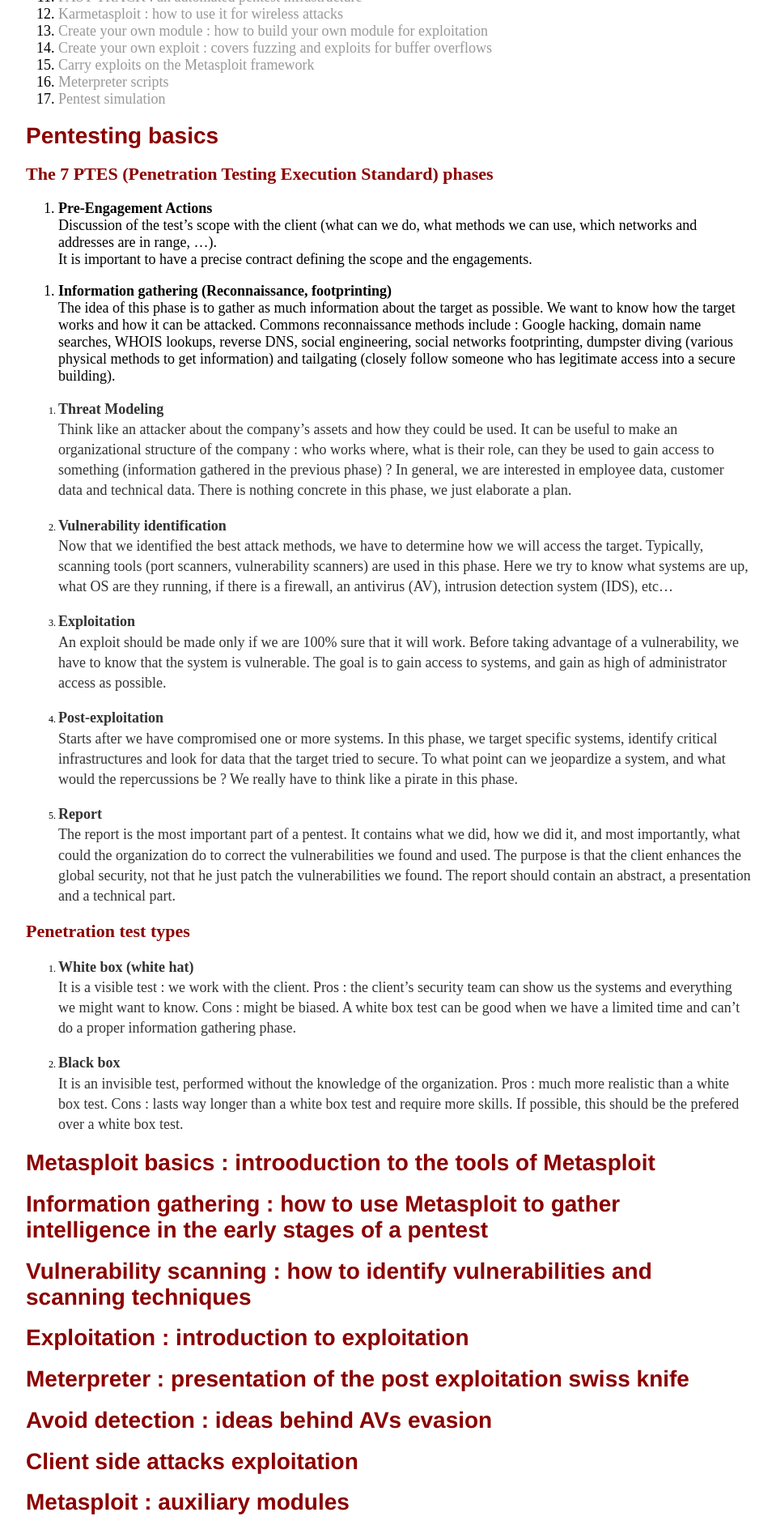
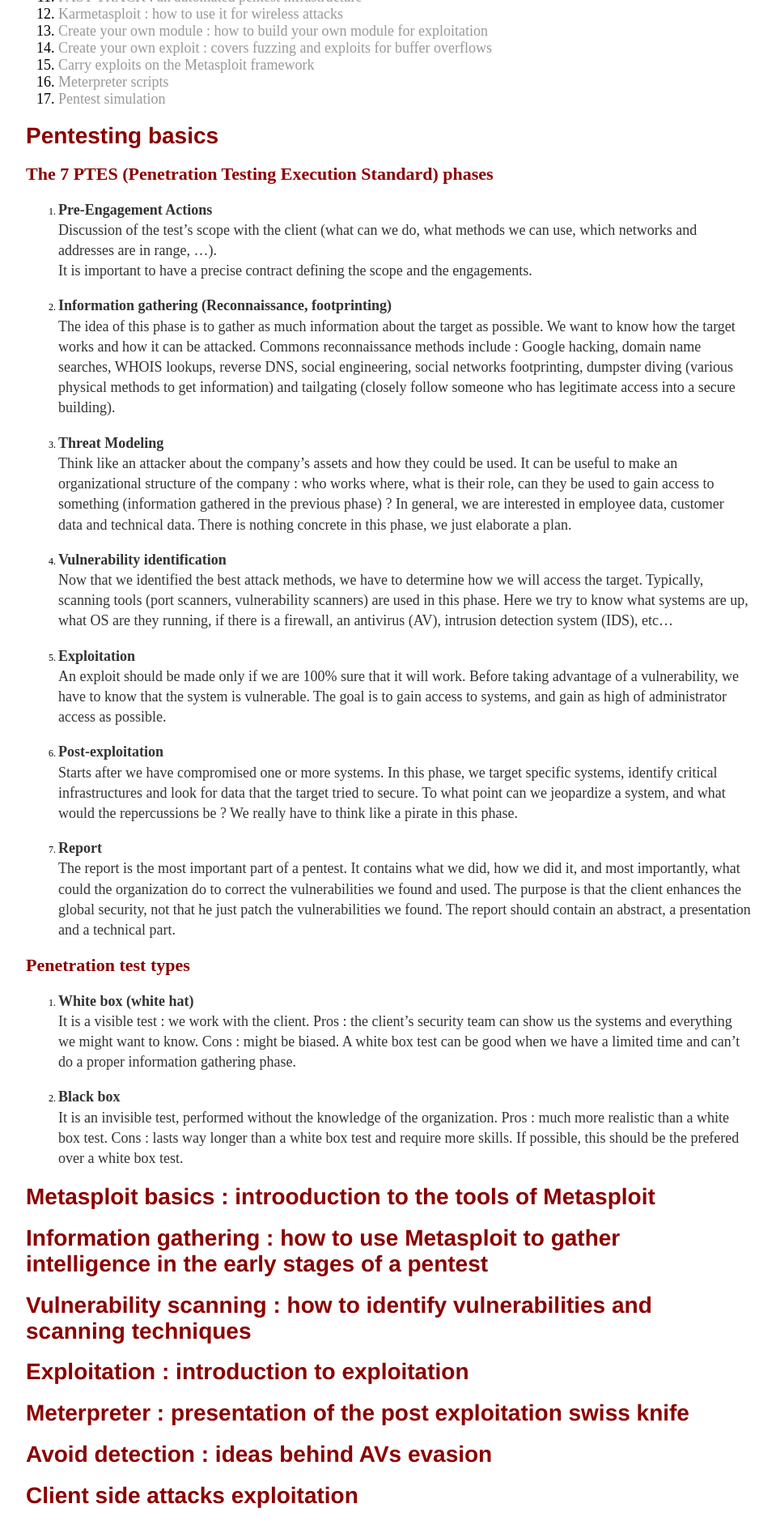
Before and after one commit to jsom1/jsom1.github.io, a Jekyll site: the page built from _summaries/metasploit.md, in a window 1280 px wide. Shown: the part 464-2347 px from the top of the page at 81% size, without its empty margins (160-1119 px from the left). Built offline with Jekyll 4.4.1, drawn with Linux system fonts in a browser that asks for light colours; our own code applies the rules of GitHub Pages for plain Markdown files.

Commit message:
Update metasploit.md

```diff
--- a/_summaries/metasploit.md
+++ b/_summaries/metasploit.md
@@ -56,11 +56,9 @@
 1. **Pre-Engagement Actions**\\
 Discussion of the test’s scope with the client (what can we do, what methods we can use, which networks and addresses are in range, …).
 It is important to have a precise contract defining the scope and the engagements.
-{:style="color:black; font-size: 150%;"}
 
 2. **Information gathering (Reconnaissance, footprinting)**\\
 The idea of this phase is to gather as much information about the target as possible. We want to know how the target works and how it can be attacked. Commons reconnaissance methods include : Google hacking, domain name searches, WHOIS lookups, reverse DNS, social engineering, social networks footprinting, dumpster diving (various physical methods to get information) and tailgating (closely follow someone who has legitimate access into a secure building).
-{:style="color:black; font-size: 150%;"}
 
 3. **Threat Modeling**\\
 Think like an attacker about the company’s assets and how they could be used. It can be useful to make an organizational structure of the company : who works where, what is their role, can they be used to gain access to something (information gathered in the previous phase) ?
```
